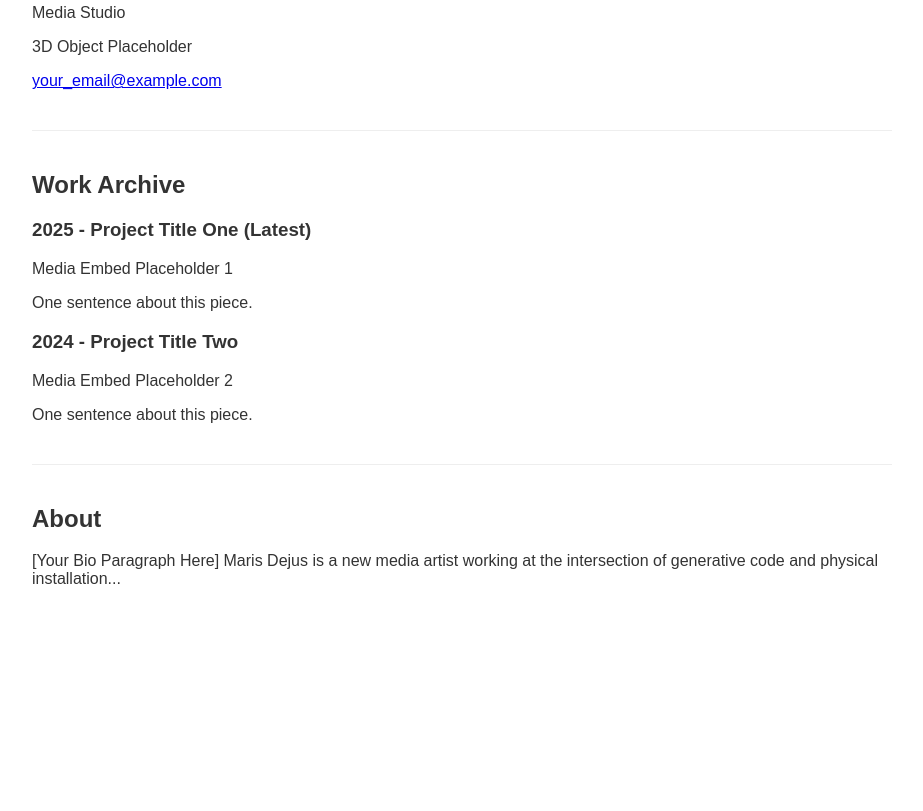
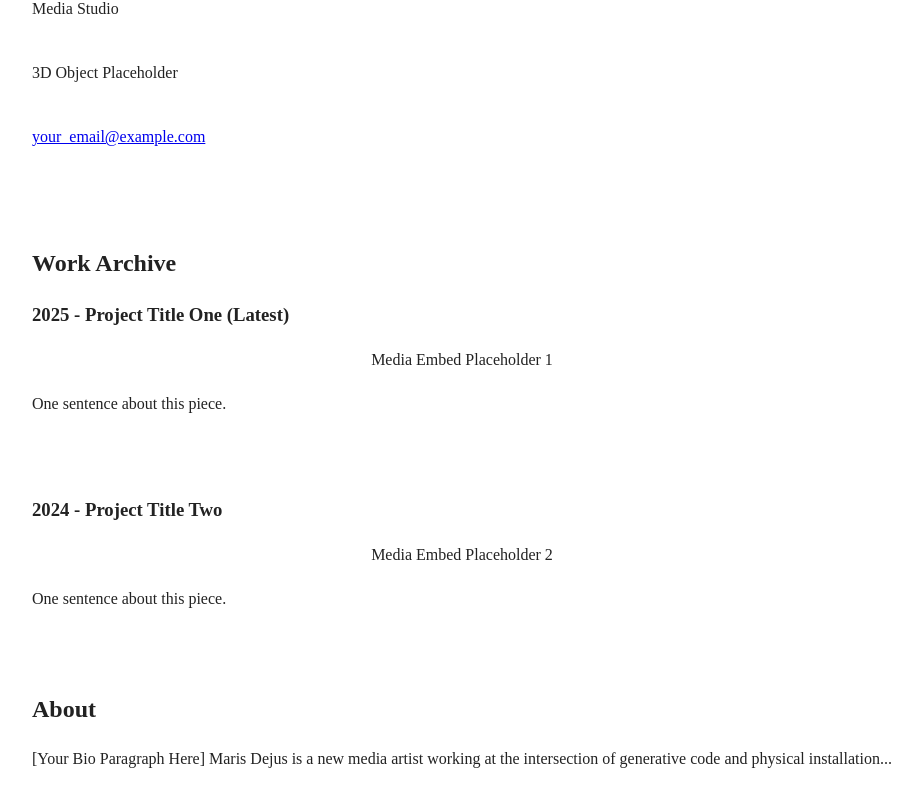
Before and after one commit to marisdejus/marisdejus.github.io, a plain HTML site: page index.html in a window 1280 px wide. Shown: the part 94-905 px from the top of the page, without its empty margins (178-1101 px from the left). Before the commit the page ends 800 px from the top, so only its background shows below. Drawn offline with Linux system fonts and the light colour scheme.

Commit message:
Refined minimalist style: left-aligned text, centered media, no separators

```diff
--- a/style.css
+++ b/style.css
@@ -1,22 +1,81 @@
+/* ------------------------------------- */
+/* Essential Minimal CSS & Reset */
+/* ------------------------------------- */
+
+/* Use default browser styling (no font-family specified) */
 body {
-    /* Set a clean, minimalist font */
-    font-family: Arial, sans-serif;
-    color: #333; /* Dark text */
+    color: #222; /* Dark text for readability */
     margin: 0;
+    padding: 0;
+    line-height: 1.5; /* Good reading line height */
 }
 
+/* The crucial Box Model reset */
 * {
     box-sizing: border-box;
 }
 
+/* ------------------------------------- */
+/* Layout: Left-Aligned Content Column */
+/* ------------------------------------- */
+
 main {
-    max-width: 900px; /* Set a maximum width for the whole site */
-    margin: 40px auto; /* Centers the block horizontally and adds vertical space */
-    padding: 0 20px; /* Padding for mobile view, so content doesn't hit the edges */
+    /* Set max width and center the content block */
+    max-width: 900px;
+    margin: 40px auto;
+    padding: 0 20px;
 }
 
+/* Remove the gray lines you didn't want */
 hr {
-    border: none;
-    border-top: 1px solid #eee; /* Very light gray line */
+    display: none;
+}
+
+/* ------------------------------------- */
+/* Header and Typography Alignment (Left) */
+/* ------------------------------------- */
+
+#intro {
+    padding-bottom: 60px; /* Space below the header */
+    /* REMOVED: display: flex; and align-items: center; */
+}
+
+#intro h1 {
+    /* Keep the default browser alignment (left) */
+    margin-bottom: 0.1em;
+}
+
+#intro .subtitle {
+    margin-top: 0;
+    margin-bottom: 40px; /* Space below the subtitle */
+    font-weight: normal; /* Use default font weight for minimalism */
+}
+
+#intro .visual-element {
+    /* Add vertical space around your 3D placeholder */
     margin: 40px 0;
 }
+
+/* ------------------------------------- */
+/* Timeline: Centering Media Elements */
+/* ------------------------------------- */
+
+.timeline-item {
+    margin-bottom: 80px; /* Space between projects */
+}
+
+.media-embed {
+    /* Make the media embed container centered */
+    text-align: center;
+    margin-bottom: 20px;
+}
+
+/* Ensure embedded media is responsive */
+.media-embed img, .media-embed video {
+    max-width: 100%;
+    height: auto;
+    display: block; /* Important for alignment */
+    /* When an image/video has a fixed width, margin: auto will center it */
+    margin-left: auto;
+    margin-right: auto;
+}
```
